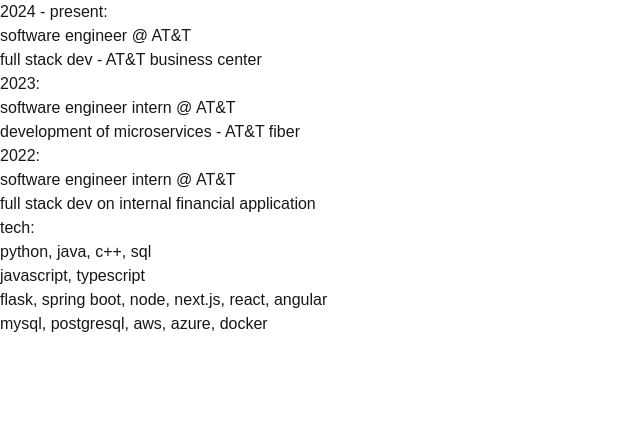
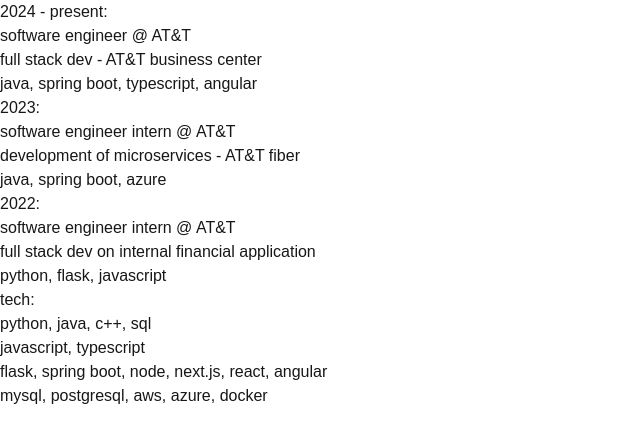
Before and after one commit to sameerfidai/web-app, a Next.js app: page /experience in a window 1280 px wide. Shown: the top 442 px of the page, without its empty margins (0-640 px from the left). Built offline with nearby package versions, Linux system fonts and the light colour scheme.

Commit message:
add tech used in experience section

```diff
--- a/src/app/experience/page.tsx
+++ b/src/app/experience/page.tsx
@@ -8,6 +8,7 @@
             <ul className="list-inside mt-2 opacity-70">
               <li>software engineer @ AT&T</li>
               <li>full stack dev - AT&T business center</li>
+              <li>java, spring boot, typescript, angular</li>
             </ul>
           </div>
 
@@ -16,6 +17,7 @@
             <ul className="list-inside mt-2 opacity-70">
               <li>software engineer intern @ AT&T</li>
               <li>development of microservices - AT&T fiber</li>
+              <li>java, spring boot, azure</li>
             </ul>
           </div>
 
@@ -24,6 +26,7 @@
             <ul className="list-inside mt-2 opacity-70">
               <li>software engineer intern @ AT&T</li>
               <li>full stack dev on internal financial application</li>
+              <li>python, flask, javascript</li>
             </ul>
           </div>
 
```
